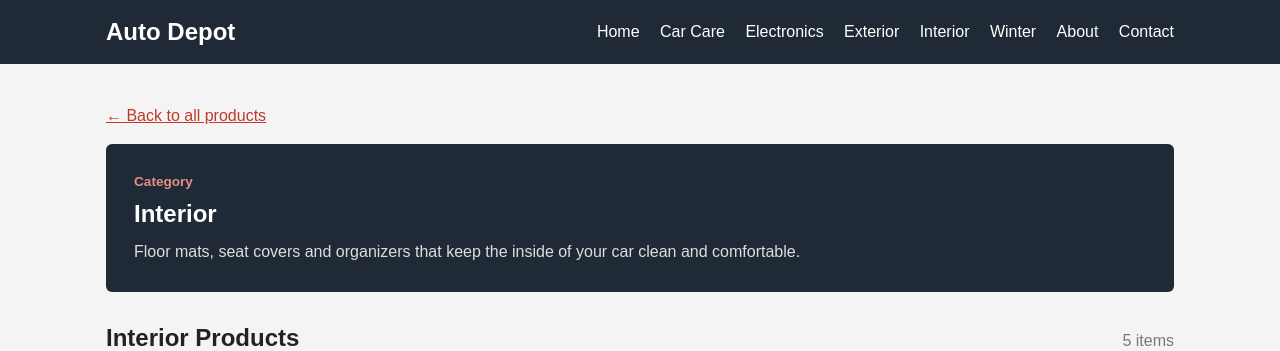
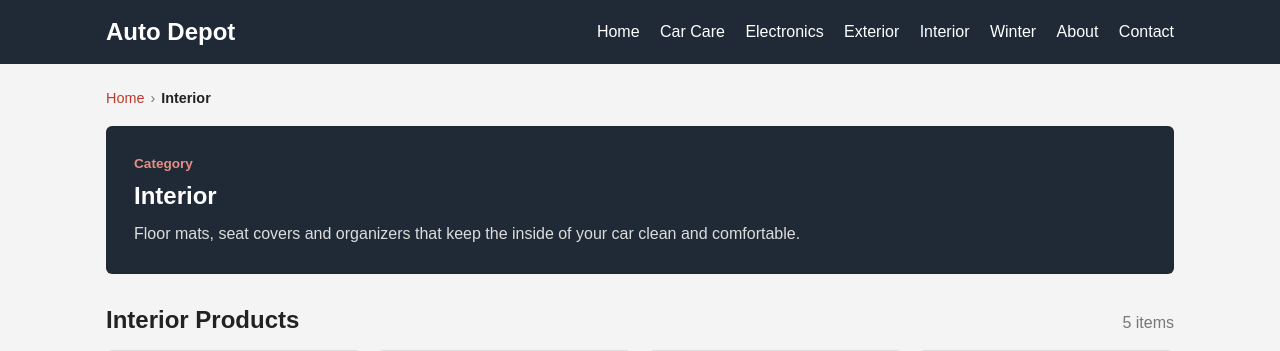
Before and after one commit to ksingh99-ux/auto_depot, a Rails app: page /categories/1 in a window 1280 px wide. Shown: the top 351 px of the page. Run offline with Rails 7, Linux system fonts and the light colour scheme; data comes from the database, SQL or seed files in the repository; style sheets or scripts are compiled from the project's sources; some libraries are stand-ins or nearby versions.

Commit message:
Add location-based breadcrumbs to product, category and page views

```diff
--- a/app/assets/stylesheets/application.scss
+++ b/app/assets/stylesheets/application.scss
@@ -341,3 +341,21 @@ button.btn {
   padding: $spacing 0;
   font-size: 0.9rem;
 }
+// ===== Breadcrumbs =====
+.breadcrumbs {
+  display: flex;
+  flex-wrap: wrap;
+  gap: $spacing / 2 - 2;
+  margin-bottom: $spacing;
+  font-size: 0.9rem;
+
+  a {
+    color: $red;
+    text-decoration: none;
+
+    &:hover { text-decoration: underline; }
+  }
+
+  .separator { color: $muted; }
+  .current { color: $text; font-weight: bold; }
+}
--- a/app/views/categories/show.html.erb
+++ b/app/views/categories/show.html.erb
@@ -1,4 +1,4 @@
-<p><%= link_to "← Back to all products", root_path %></p>
+<%= render "shared/breadcrumbs", crumbs: [["Home", root_path], [@category.name, nil]] %>
 
 <section class="hero">
   <p class="hero-tag">Category</p>
--- a/app/views/pages/show.html.erb
+++ b/app/views/pages/show.html.erb
@@ -1,3 +1,4 @@
+<%= render "shared/breadcrumbs", crumbs: [["Home", root_path], [@page.title, nil]] %>
 <article class="page-content">
   <h1><%= @page.title %></h1>
   <%= simple_format(@page.content) %>
--- a/app/views/products/show.html.erb
+++ b/app/views/products/show.html.erb
@@ -1,4 +1,4 @@
-<p><%= link_to "← Back to all products", root_path %></p>
+<%= render "shared/breadcrumbs", crumbs: [["Home", root_path], [@product.category.name, category_path(@product.category)], [@product.name, nil]] %>
 
 <article class="product-detail">
   <div class="detail-image">
--- /dev/null
+++ b/app/views/shared/_breadcrumbs.html.erb
@@ -0,0 +1,12 @@
+<nav class="breadcrumbs" aria-label="Breadcrumb">
+  <% crumbs.each_with_index do |(name, path), index| %>
+    <% if path %>
+      <%= link_to name, path %>
+    <% else %>
+      <span class="current"><%= name %></span>
+    <% end %>
+    <% if index < crumbs.size - 1 %>
+      <span class="separator">›</span>
+    <% end %>
+  <% end %>
+</nav>
```
